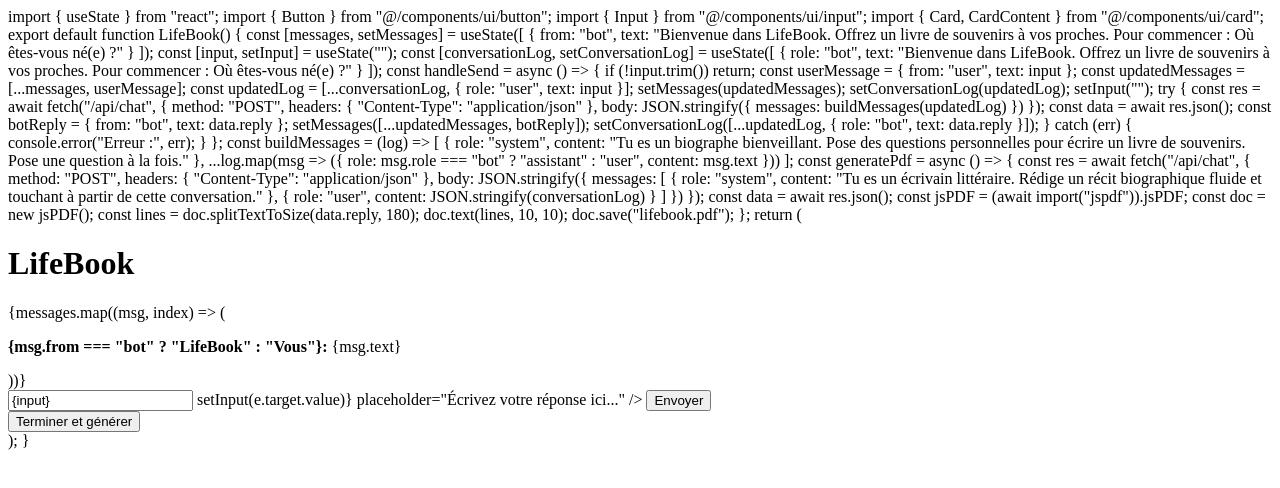
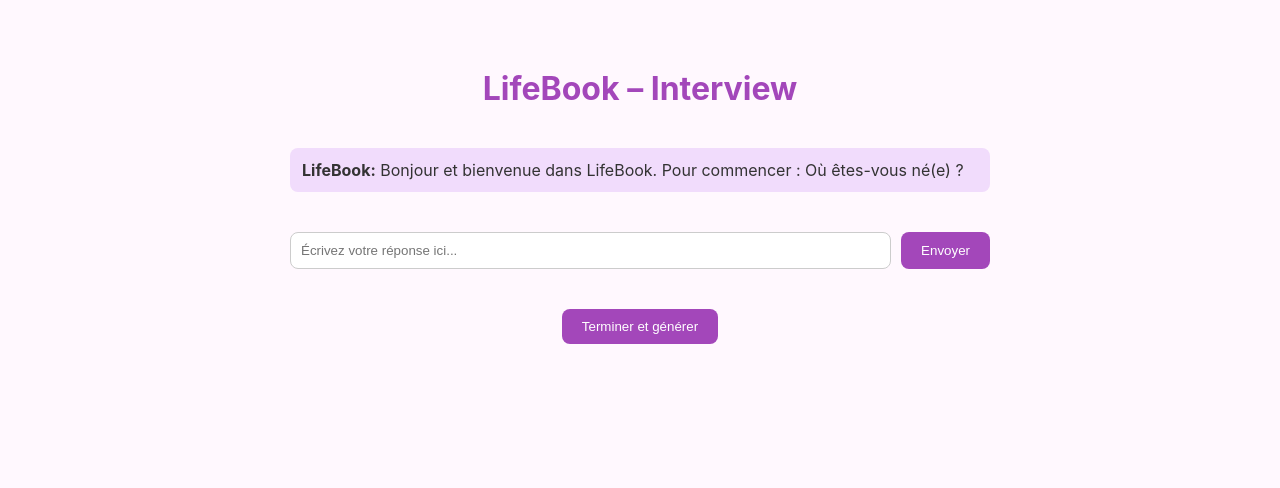
Before and after one commit to Manupri974/lifebook-landing, a plain HTML site: page chat.html in a window 1280 px wide. Drawn offline with nearby package versions, Linux system fonts and the light colour scheme.

Commit message:
Update chat.html

```diff
--- a/chat.html
+++ b/chat.html
@@ -1,90 +1,129 @@
-import { useState } from "react";
-import { Button } from "@/components/ui/button";
-import { Input } from "@/components/ui/input";
-import { Card, CardContent } from "@/components/ui/card";
+<!DOCTYPE html>
+<html lang="fr">
+<head>
+  <meta charset="UTF-8" />
+  <meta name="viewport" content="width=device-width, initial-scale=1.0" />
+  <title>LifeBook – Interview</title>
+  <script src="https://cdnjs.cloudflare.com/ajax/libs/jspdf/2.5.1/jspdf.umd.min.js"></script>
+  <style>
+    body {
+      font-family: 'Inter', sans-serif;
+      background: #fff8fe;
+      color: #333;
+      padding: 40px;
+    }
+    h1 {
+      text-align: center;
+      color: #a347ba;
+    }
+    .chat-box {
+      max-width: 700px;
+      margin: 40px auto;
+    }
+    .message {
+      padding: 12px;
+      border-radius: 8px;
+      margin-bottom: 10px;
+    }
+    .bot {
+      background-color: #f1dcfc;
+    }
+    .user {
+      background-color: #d9fdd3;
+    }
+    .input-box {
+      display: flex;
+      gap: 10px;
+      margin-top: 20px;
+    }
+    input[type="text"] {
+      flex: 1;
+      padding: 10px;
+      border: 1px solid #ccc;
+      border-radius: 8px;
+    }
+    button {
+      background: #a347ba;
+      color: white;
+      border: none;
+      padding: 10px 20px;
+      border-radius: 8px;
+      cursor: pointer;
+    }
+    button:hover {
+      background: #8b2ca5;
+    }
+  </style>
+</head>
+<body>
+  <h1>LifeBook – Interview</h1>
+  <div class="chat-box" id="chat"></div>
+  <div class="chat-box input-box">
+    <input type="text" id="userInput" placeholder="Écrivez votre réponse ici...">
+    <button onclick="sendMessage()">Envoyer</button>
+  </div>
+  <div class="chat-box" style="text-align: center; margin-top: 30px">
+    <button onclick="generateNarrativePdf()">Terminer et générer</button>
+  </div>
 
-export default function LifeBook() {
-  const [messages, setMessages] = useState([
-    { from: "bot", text: "Bienvenue dans LifeBook. Offrez un livre de souvenirs à vos proches. Pour commencer : Où êtes-vous né(e) ?" }
-  ]);
-  const [input, setInput] = useState("");
-  const [conversationLog, setConversationLog] = useState([
-    { role: "bot", text: "Bienvenue dans LifeBook. Offrez un livre de souvenirs à vos proches. Pour commencer : Où êtes-vous né(e) ?" }
-  ]);
+  <script>
+    const chatBox = document.getElementById('chat');
+    const userInput = document.getElementById('userInput');
+    let conversation = [];
 
-  const handleSend = async () => {
-    if (!input.trim()) return;
-    const userMessage = { from: "user", text: input };
-    const updatedMessages = [...messages, userMessage];
-    const updatedLog = [...conversationLog, { role: "user", text: input }];
-    setMessages(updatedMessages);
-    setConversationLog(updatedLog);
-    setInput("");
+    function addMessage(from, text) {
+      const msg = document.createElement('div');
+      msg.className = 'message ' + (from === 'bot' ? 'bot' : 'user');
+      msg.innerHTML = `<strong>${from === 'bot' ? 'LifeBook' : 'Vous'}:</strong> ${text}`;
+      chatBox.appendChild(msg);
+      chatBox.scrollTop = chatBox.scrollHeight;
+    }
 
-    try {
-      const res = await fetch("/api/chat", {
-        method: "POST",
-        headers: { "Content-Type": "application/json" },
-        body: JSON.stringify({ messages: buildMessages(updatedLog) })
-      });
+    function sendMessage() {
+      const text = userInput.value.trim();
+      if (!text) return;
+      addMessage('user', text);
+      conversation.push({ role: 'user', content: text });
+      userInput.value = '';
+      getNextBotQuestion();
+    }
 
-      const data = await res.json();
-      const botReply = { from: "bot", text: data.reply };
-      setMessages([...updatedMessages, botReply]);
-      setConversationLog([...updatedLog, { role: "bot", text: data.reply }]);
-    } catch (err) {
-      console.error("Erreur :", err);
+    async function getNextBotQuestion() {
+      const prompt = conversation.length === 1
+        ? "Parfait. Quel est ton tout premier souvenir marquant ?"
+        : conversation.length === 3
+        ? "Y avait-il quelqu'un de spécial qui t'accompagnait à cette période ?"
+        : "Merci ! Continue à me raconter ce souvenir en détail.";
+      addMessage('bot', prompt);
+      conversation.push({ role: 'assistant', content: prompt });
     }
+
+    async function generateNarrativePdf() {
+      addMessage('bot', "Génération du livre en cours...");
+      const systemPrompt = {
+        role: 'system',
+        content: "Tu es un écrivain biographique. Rédige un récit fluide, littéraire et émouvant à partir de ces réponses."
       };
 
-  const buildMessages = (log) => [
-    { role: "system", content: "Tu es un biographe bienveillant. Pose des questions personnelles pour écrire un livre de souvenirs. Pose une question à la fois." },
-    ...log.map(msg => ({ role: msg.role === "bot" ? "assistant" : "user", content: msg.text }))
-  ];
+      const messages = [systemPrompt, ...conversation];
 
-  const generatePdf = async () => {
-    const res = await fetch("/api/chat", {
-      method: "POST",
-      headers: { "Content-Type": "application/json" },
-      body: JSON.stringify({
-        messages: [
-          { role: "system", content: "Tu es un écrivain littéraire. Rédige un récit biographique fluide et touchant à partir de cette conversation." },
-          { role: "user", content: JSON.stringify(conversationLog) }
-        ]
-      })
+      const res = await fetch('/api/chat', {
+        method: 'POST',
+        headers: { 'Content-Type': 'application/json' },
+        body: JSON.stringify({ messages })
       });
+      const data = await res.json();
 
-    const data = await res.json();
-    const jsPDF = (await import("jspdf")).jsPDF;
+      const { jsPDF } = window.jspdf;
       const doc = new jsPDF();
-    const lines = doc.splitTextToSize(data.reply, 180);
+      const lines = doc.splitTextToSize(data.reply || "(erreur lors de la génération)", 180);
       doc.text(lines, 10, 10);
-    doc.save("lifebook.pdf");
-  };
+      doc.save('lifebook.pdf');
+    }
 
-  return (
-    <div className="max-w-2xl mx-auto mt-10 p-4">
-      <h1 className="text-3xl font-bold mb-6 text-center text-purple-700">LifeBook</h1>
-      <div className="space-y-4 mb-4">
-        {messages.map((msg, index) => (
-          <Card key={index} className={msg.from === "user" ? "bg-blue-50" : "bg-purple-50"}>
-            <CardContent className="p-4">
-              <p><strong>{msg.from === "bot" ? "LifeBook" : "Vous"}:</strong> {msg.text}</p>
-            </CardContent>
-          </Card>
-        ))}
-      </div>
-      <div className="flex gap-2 mb-4">
-        <Input
-          value={input}
-          onChange={(e) => setInput(e.target.value)}
-          placeholder="Écrivez votre réponse ici..."
-        />
-        <Button onClick={handleSend}>Envoyer</Button>
-      </div>
-      <div className="text-center">
-        <Button variant="secondary" onClick={generatePdf}>Terminer et générer</Button>
-      </div>
-    </div>
-  );
-}
+    // Start message
+    addMessage('bot', "Bonjour et bienvenue dans LifeBook. Pour commencer : Où êtes-vous né(e) ?");
+    conversation.push({ role: 'assistant', content: "Bonjour et bienvenue dans LifeBook. Pour commencer : Où êtes-vous né(e) ?" });
+  </script>
+</body>
+</html>
```
Lines whose indentation alone changed are shown as unchanged.
